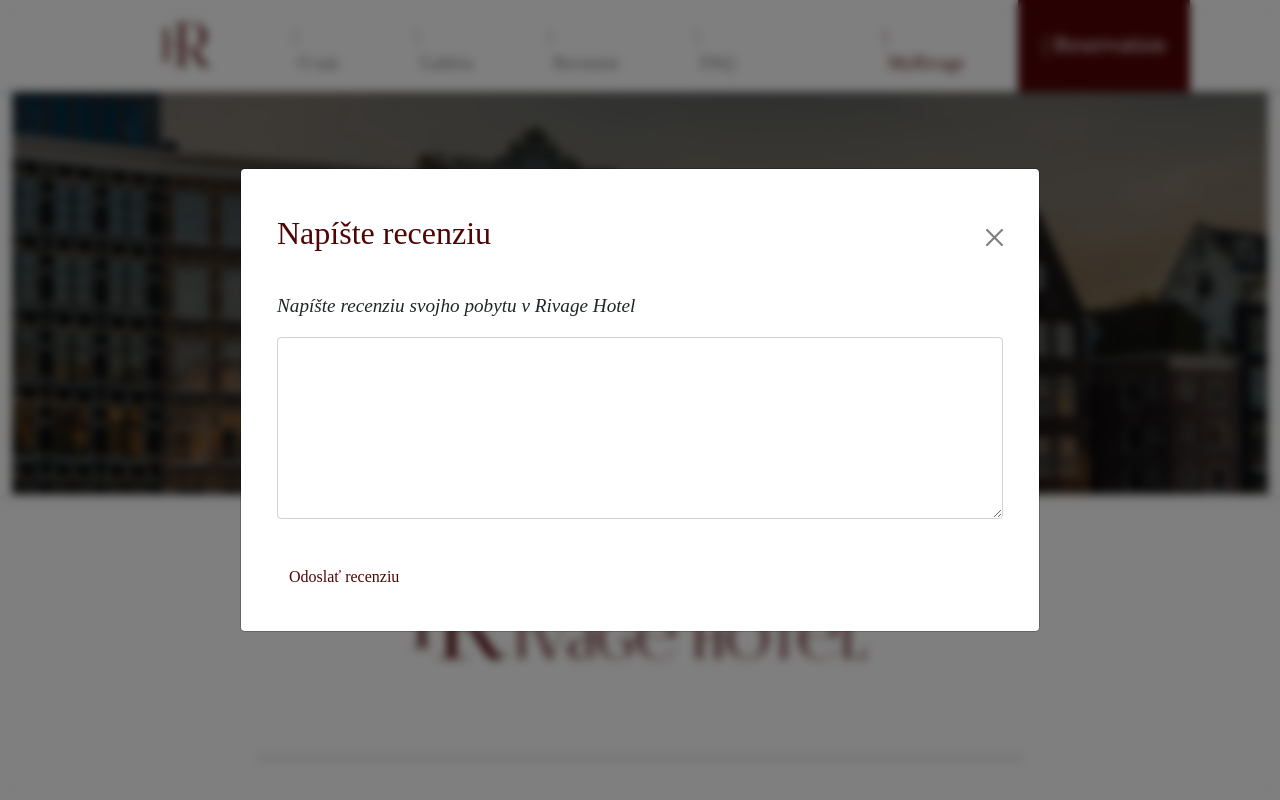
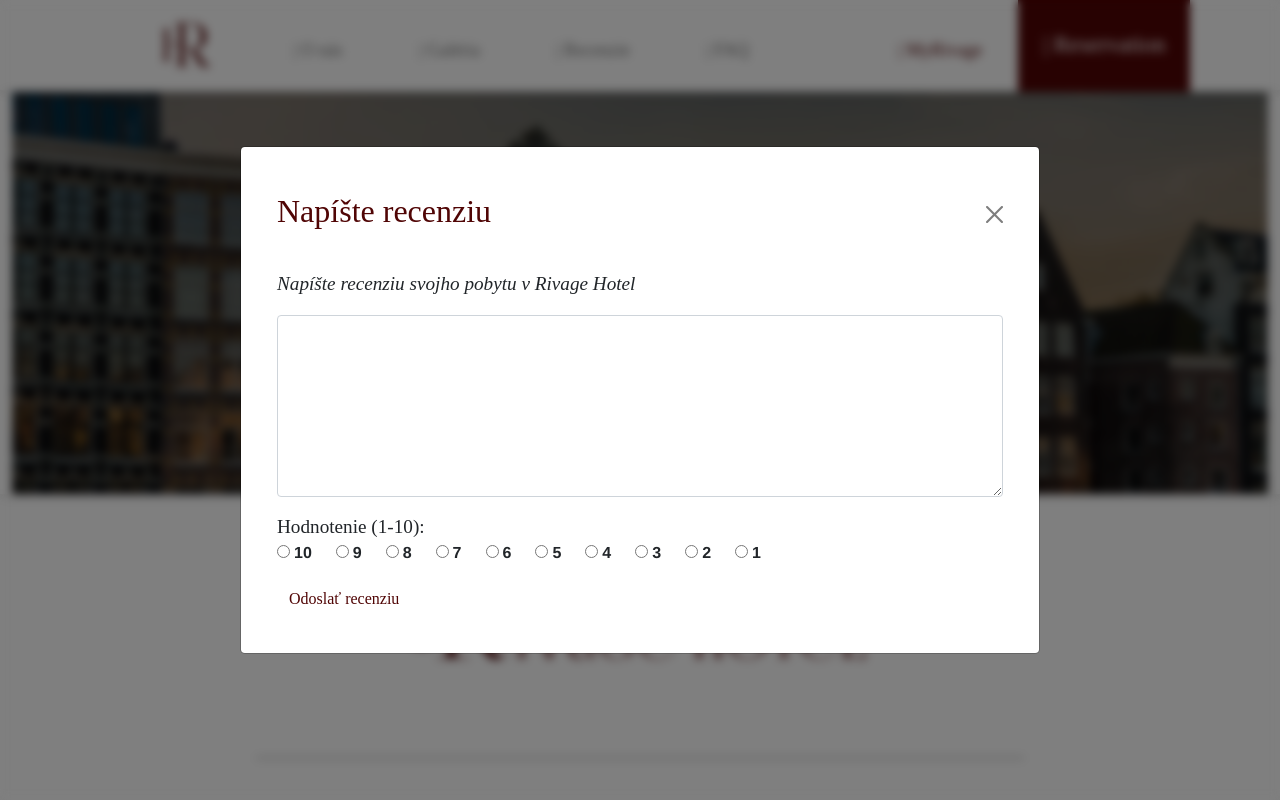
Before and after one commit to m-dudash/Rivage-Hotel-archive, a PHP site: page /rivageHotel/main.php in a window 1280 px wide, after a click on "WRITE REVIEW". Run offline with PHP 8.4, Linux system fonts and the light colour scheme.

Commit message:
reviews page, Create and Read reviews

```diff
--- a/components/footer.php
+++ b/components/footer.php
@@ -7,7 +7,11 @@
     <meta http-equiv="X-UA-Compatible" content="ie=edge">
     <title>footer</title>
     <link rel="stylesheet" href="css/main.css" />
-
+    <style>
+        .foot-a a {
+            white-space: nowrap;
+        }
+    </style>
 </head>
 <body>
 <footer>
@@ -25,14 +29,6 @@
         <a href="gallery.php" target="_blank">|&nbsp;Galéria</a>
         <a href="faq.html">|&nbsp;FAQ</a>
     </div>
-<!--    <div class="foot-a">-->
-<!--        <a href="mailto:mykhailo@dudash.ukf"-->
-<!--        ><img src="img/mail.png" alt="" class="pics" style="width: 40px"-->
-<!--            /></a>-->
-<!--        <a href="tel:+380989762400">-->
-<!--            <img src="img/tel.png" alt="" class="pics" style="width: 40px"-->
-<!--            /></a>-->
-<!--    </div>-->
 </footer>
 </body>
 </html>
--- a/components/header.php
+++ b/components/header.php
@@ -4,11 +4,11 @@
 $userEngine = new UserEngine();
 
 $user_email = "";
-$login_link = '<a class="nav-link" style="margin-left: 14%; color: #500505" aria-current="page" href="loginPage.php">|&nbsp;MyRivage</a>';
+$login_link = '<a class="nav-link" style="margin-left: 14%; color: #500505; white-space: nowrap;" aria-current="page" href="loginPage.php">|&nbsp;MyRivage</a>';
 
 if ($userEngine->isLoggedIn()) {
     $user_email = htmlspecialchars($_SESSION['user_email']);
-    $login_link = '<a class="nav-link" style="margin-left: 10%; color:#500505; font-size: 120%;" aria-current="page" href="profile.php">|&nbsp;' . $user_email . '</a>';
+    $login_link = '<a class="nav-link" style="margin-left: 10%; color:#500505; font-size: 120%; white-space: nowrap;" aria-current="page" href="profile.php">|&nbsp;' . $user_email . '</a>';
 }
 ?>
 
@@ -19,6 +19,11 @@
     <meta name="viewport" content="width=device-width, initial-scale=1.0">
     <title>header</title>
     <link rel="stylesheet" href="css/main.css" />
+    <style>
+        .nav-link {
+            white-space: nowrap;
+        }
+    </style>
 </head>
 <body>
 <header style="position: fixed; z-index: 1">
@@ -43,31 +48,19 @@
             </button>
             <div class="collapse navbar-collapse" id="navbarNavAltMarkup">
                 <div class="navbar-nav">
-                    <a class="nav-link" aria-current="page" href="main.php"
-                    >|&nbsp;O&nbsp;nás</a
-                    >
-                    <a class="nav-link" aria-current="page" href="gallery.php"
-                    >|&nbsp;Galéria</a
-                    >
-                    <a class="nav-link" aria-current="page" href="main.php"
-                    >|&nbsp;Recenzie</a
-                    >
-                    <a class="nav-link" aria-current="page" href="faq.php"
-                    >|&nbsp;FAQ</a
-                    >
-                    <!-- Здесь мы вставляем ссылку или текст MyRivage -->
+                    <a class="nav-link" aria-current="page" href="main.php">|&nbsp;O&nbsp;nás</a>
+                    <a class="nav-link" aria-current="page" href="gallery.php">|&nbsp;Galéria</a>
+                    <a class="nav-link" aria-current="page" href="reviews.php">|&nbsp;Recenzie</a>
+                    <a class="nav-link" aria-current="page" href="faq.php">|&nbsp;FAQ</a>
                     <?php echo $login_link; ?>
                     <span></span>
                     <a aria-current="page" href="reservation.php" class="nav-link">
-                <span class="RB" style="position: absolute; right: 7%"
-                >| Reservation</span
-                ></a
-                    >
+                        <span class="RB" style="position: absolute; right: 7%">| Reservation</span>
+                    </a>
                 </div>
             </div>
         </div>
     </nav>
 </header>
-
 </body>
 </html>
--- a/css/main.css
+++ b/css/main.css
@@ -16,7 +16,10 @@
   font-family: "Times New Roman", Times, serif;
   text-align: center;
 }
+.rating-label{
+  margin-right: 20px;
 
+}
 /*====HEADER====*/
 header {
   display: flex;
--- a/main.php
+++ b/main.php
@@ -17,7 +17,8 @@
 </head>
 <body>
 <!-- HEADER -->
-<?php include 'components/header.php'?>
+<?php include 'components/header.php'
+?>
 
 <main>
     <div class="container" id="main" style="padding-top: 40px">
@@ -133,62 +134,73 @@
 
     <br /><br />
     <!-- KREATIVNE - NAPISAT REVIEW-->
+    <!-- KREATIVNE - NAPISAT REVIEW-->
     <div style="display: flex; justify-content: center">
-        <a href="https://www.booking.com/" target="_blank" class="mr-2">
+        <a href="reviews.php" target="_blank" class="mr-2">
             <button class="more">MORE</button>
         </a>
-        <button
-                class="more"
-                data-bs-toggle="modal"
-                data-bs-target="#writeReviewModal"
-        >
+        <button class="more" data-bs-toggle="modal" data-bs-target="#writeReviewModal">
             WRITE REVIEW
         </button>
     </div>
+
     <div id="writeReviewModal" class="modal" tabindex="-1">
         <div class="modal-dialog modal-dialog-centered rev-modal">
             <div class="modal-content" style="padding: 20px">
                 <div class="modal-header">
                     <h5 class="thm" style="font-size: 2em">Napíšte recenziu</h5>
-                    <button
-                            type="button"
-                            class="btn-close"
-                            data-bs-dismiss="modal"
-                            aria-label="Close"
-                    ></button>
+                    <button type="button" class="btn-close" data-bs-dismiss="modal" aria-label="Close"></button>
                 </div>
                 <div class="modal-body">
-                    <div class="mb-3">
-                        <label
-                                for="reviewText"
-                                style="
-                    font-family: 'Montserrat';
-                    font-weight: 100;
-                    font-size: 1.2em;
-                  "
-                        ><p><i>Napíšte recenziu svojho pobytu v Rivage Hotel</i></p>
-                        </label>
-                        <textarea
-                                class="form-control"
-                                id="reviewText"
-                                rows="7"
-                                required
-                        ></textarea>
-                        <br />
-                    </div>
-                    <button
-                            type="odoslat"
-                            class="btn btn-primary btn-send-form"
-                            onclick="closeRev()"
-                            data-bs-dismiss="modal"
-                            aria-label="Close"
-                    >
-                        Odoslať recenziu
-                    </button>
+                    <form action="reviewEngine.php" method="post">
+                        <div class="mb-3">
+                            <label for="reviewText" style="font-family: 'Montserrat'; font-weight: 100; font-size: 1.2em">
+                                <p><i>Napíšte recenziu svojho pobytu v Rivage Hotel</i></p>
+                            </label>
+                            <textarea class="form-control" id="reviewText" name="reviewText" rows="7" required></textarea>
+                        </div>
+                        <div class="mb-3">
+                            <label style="font-family: 'Montserrat'; font-weight: 100; font-size: 1.2em">Hodnotenie (1-10):</label>
+                            <div class="rating">
+                                <input type="radio" id="star10" name="rating" value="10">
+                                <label for="star10" class="rating-label">10</label>
+
+                                <input type="radio" id="star9" name="rating" value="9">
+                                <label for="star9" class="rating-label">9</label>
+
+                                <input type="radio" id="star8" name="rating" value="8">
+                                <label for="star8" class="rating-label">8</label>
+
+                                <input type="radio" id="star7" name="rating" value="7">
+                                <label for="star7" class="rating-label">7</label>
+
+                                <input type="radio" id="star6" name="rating" value="6">
+                                <label for="star6" class="rating-label">6</label>
+
+                                <input type="radio" id="star5" name="rating" value="5">
+                                <label for="star5" class="rating-label">5</label>
+
+                                <input type="radio" id="star4" name="rating" value="4">
+                                <label for="star4" class="rating-label">4</label>
+
+                                <input type="radio" id="star3" name="rating" value="3">
+                                <label for="star3" class="rating-label">3</label>
+
+                                <input type="radio" id="star2" name="rating" value="2">
+                                <label for="star2" class="rating-label">2</label>
+
+                                <input type="radio" id="star1" name="rating" value="1">
+                                <label for="star1" class="rating-label">1</label>
+                            </div>
+                        </div>
+
+                        <button type="submit" class="btn btn-primary btn-send-form" aria-label="Submit">Odoslať recenziu</button>
+                    </form>
                 </div>
             </div>
         </div>
     </div>
+
     <br /><br /><br /><br />
     <hr />
     <br />
```
Also changed, not shown: reviewEngine.php (added, +71 -0 lines), reviews.php (added, +56 -0 lines).
